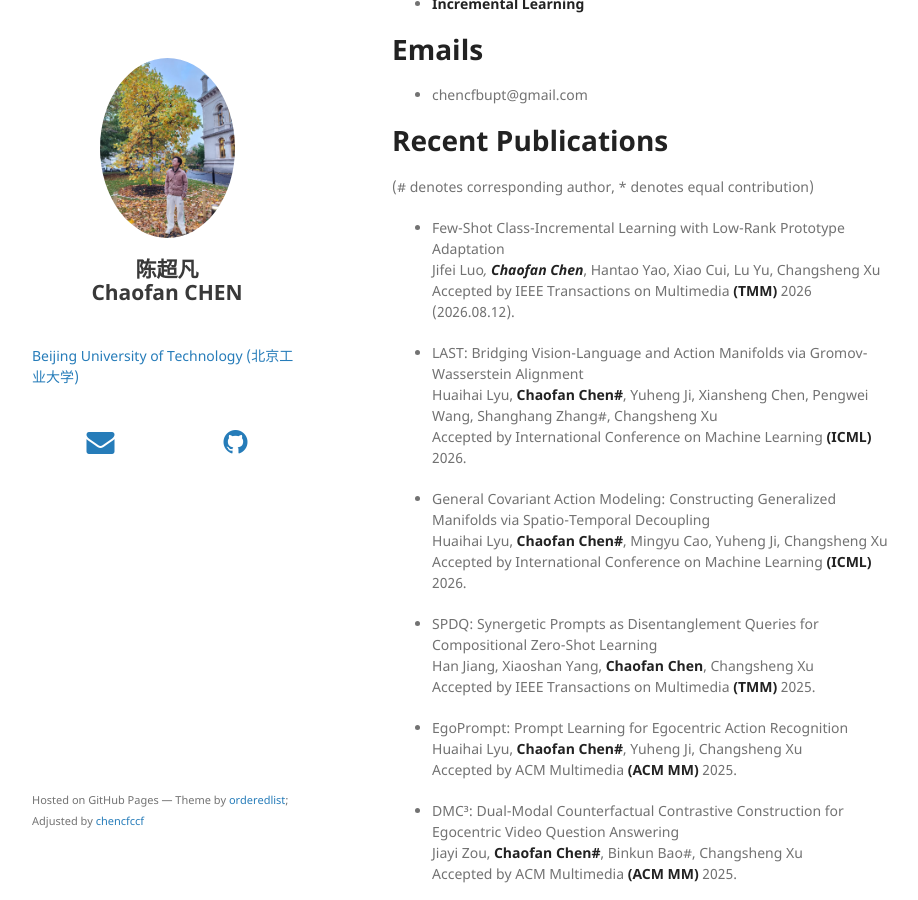
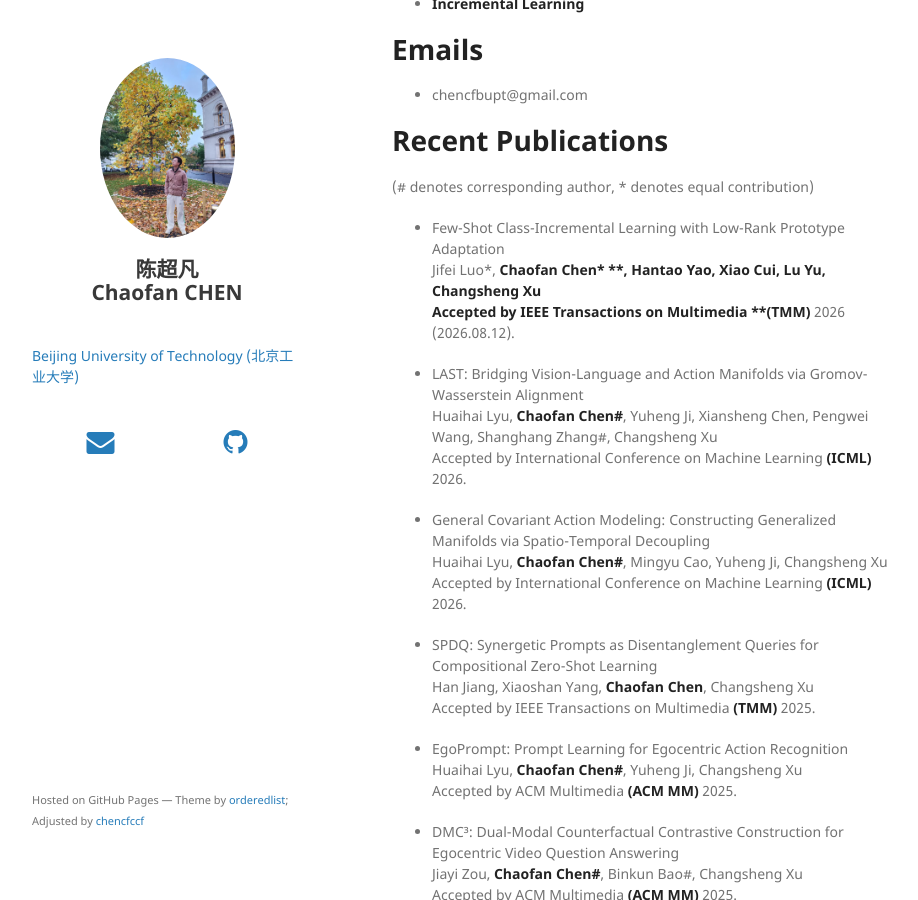
Before and after one commit to chencfccf/chencfccf.github.io, a Jekyll site: the page built from index.md, in a window 1280 px wide and 900 px high, scrolled down 397 px. Shown: the whole window, without its empty margins (178-1096 px from the left). Built offline with Jekyll 4.4.1, drawn with Linux system fonts in a browser that asks for light colours; nearby versions of some CDN libraries; our own code applies the rules of GitHub Pages for plain Markdown files.

```diff
--- a/index.md
+++ b/index.md
@@ -38,7 +38,7 @@ I am currently a Professor in the College of Cyberspace Science and Technology,
 # Recent Publications
 (# denotes corresponding author, * denotes equal contribution)
   * Few-Shot Class-Incremental Learning with Low-Rank Prototype Adaptation
-  Jifei Luo*, **Chaofan Chen***, Hantao Yao, Xiao Cui, Lu Yu, Changsheng Xu
+  Jifei Luo\*, **Chaofan Chen\* **, Hantao Yao, Xiao Cui, Lu Yu, Changsheng Xu
   Accepted by IEEE Transactions on Multimedia **(TMM)** 2026 (2026.08.12).
 
 
```
